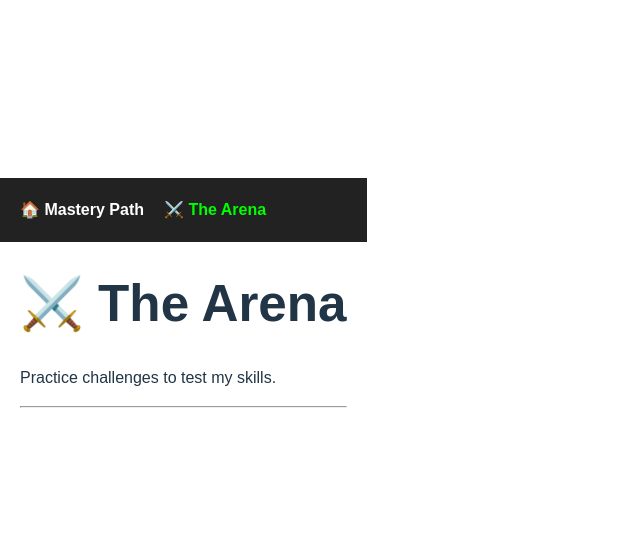
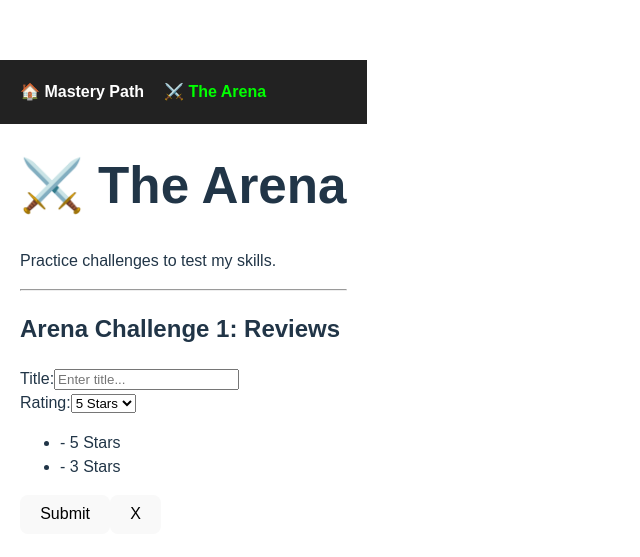
Before and after one commit to kiandavey/react-mastery-path, a React (Vite) app: page /arena in a window 1280 px wide. Shown: the part 103-660 px from the top of the page, without its empty margins (0-640 px from the left). Built offline with nearby package versions, Linux system fonts and the light colour scheme.

Commit message:
Addition: Started arena 1

```diff
--- a/src/Arena.jsx
+++ b/src/Arena.jsx
@@ -1,4 +1,5 @@
 // src/Arena.jsx
+import Arena1 from "./challenges/Arena1-Reviews";
 
 export default function Arena() {
   return (
@@ -7,7 +8,8 @@ export default function Arena() {
       <p>Practice challenges to test my skills.</p>
       <hr />
 
-      {/* Render Arena challenges here */}
+      <Arena1 />
+
     </div>
   );
 }
--- /dev/null
+++ b/src/challenges/Arena1-Reviews.jsx
@@ -0,0 +1,69 @@
+import { useState } from 'react';
+
+export default function Arena1() {
+    const [reviews, setReviews] = useState([
+        { id: 1, title: "Great product!", rating: 5 },
+        { id: 2, title: "Not bad, could be better.", rating: 3 }
+    ]);
+    const [title, setTitle] = useState("");
+    const [rating, setRating] = useState("5");
+
+    function addItem() {
+        const newReviews = {
+            title: title,
+            rating: rating
+        };
+
+        setReviews(oldReviews => [...oldReviews, newReviews]);
+
+        setTitle("");
+        setRating("5");
+    }
+
+    return (
+        <div>
+            <h2>Arena Challenge 1: Reviews</h2>
+
+            <label>
+                Title:
+                <input
+                    type="text"
+                    placeholder="Enter title..."
+                    value={title}
+                    onChange={(e) => setTitle(e.target.value)}
+                />
+            </label>
+            <br />
+            <label>
+                Rating:
+                <select
+                    value={rating}
+                    onChange={(e) => setRating(e.target.value)}
+                >
+                    <option value="1">1 Star</option>
+                    <option value="2">2 Stars</option>
+                    <option value="3">3 Stars</option>
+                    <option value="4">4 Stars</option>
+                    <option value="5">5 Stars</option>
+                </select>
+            </label>
+
+            <ul>
+                {reviews.map((review) => (
+                    <li key={review.id}>
+                        <strong>{review.text}</strong> - {review.rating} Stars
+                    </li>
+                ))}
+            </ul>
+
+            <button onClick={() => addItem()}>
+                Submit
+            </button>
+
+            <button>
+                X
+            </button>
+
+        </div>
+    );
+}
```
